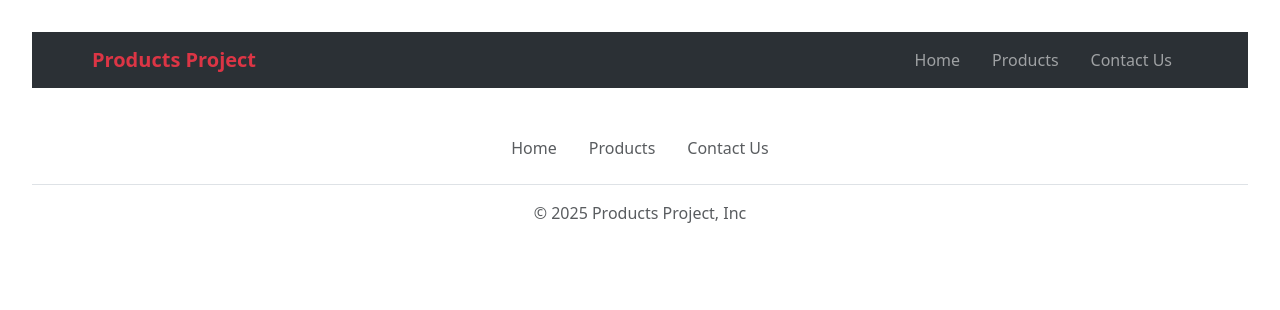
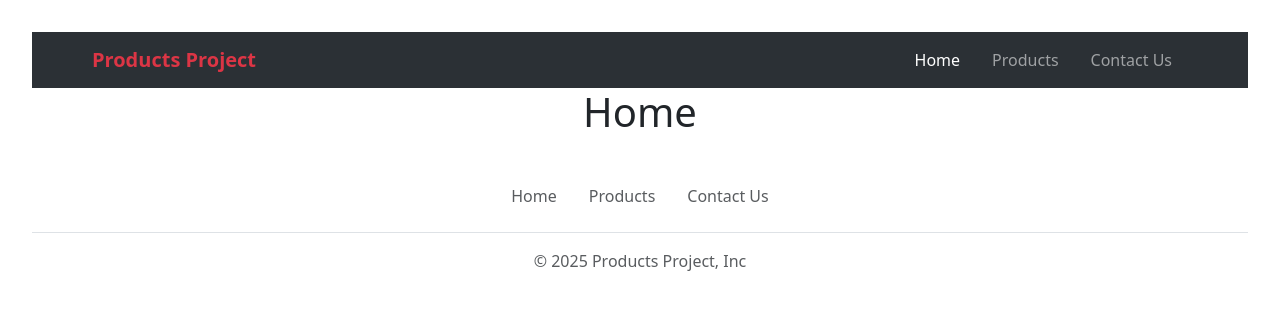
Before and after one commit to mohammedelsayyedcs/React-Products, a React (Vite) app: page / in a window 1280 px wide. Shown: the top 310 px of the page. Built offline with nearby package versions, Linux system fonts and the light colour scheme.

Commit message:
Implement Routing and Link it with Header and Footer

```diff
--- a/package.json
+++ b/package.json
@@ -12,7 +12,8 @@
   "dependencies": {
     "bootstrap": "^5.3.8",
     "react": "^19.1.1",
-    "react-dom": "^19.1.1"
+    "react-dom": "^19.1.1",
+    "react-router-dom": "^7.9.4"
   },
   "devDependencies": {
     "@eslint/js": "^9.36.0",
--- a/src/App.jsx
+++ b/src/App.jsx
@@ -1,15 +1,27 @@
 import { useState } from 'react'
-import './App.css'
 import Header from './components/Header/Header'
+import Footer from './components/Footer/Footer.jsx'
+import Home from './components/Home/Home.jsx'
+import Contact from './components/Contact/Contact.jsx'
+import Products from './components/Products/Products.jsx'
+import NotFound from './components/NotFound/NotFound.jsx'
 import '../node_modules/bootstrap/dist/js/bootstrap.min.js'
 import '../node_modules/bootstrap/dist/css/bootstrap.min.css'
-import Footer from './components/Footer/Footer.jsx'
+import './App.css'
+import { Route, Routes } from 'react-router-dom'
+
 
 function App() {
 
   return (
     <>
       <Header />
+      <Routes>
+        <Route path='/' element={<Home />}></Route>
+        <Route path='/products' element={<Products />}></Route>
+        <Route path='/contact-us' element={<Contact />}></Route>
+        <Route path='*' element={<NotFound />}></Route>
+      </Routes>
       <Footer />
     </>
   )
--- a/src/components/Header/Header.jsx
+++ b/src/components/Header/Header.jsx
@@ -1,5 +1,6 @@
 import React from 'react'
 import './Header.css'
+import { NavLink } from 'react-router-dom'
 
 export default function Header() {
     return (
@@ -13,13 +14,13 @@ export default function Header() {
                     <div className="collapse navbar-collapse" id="navbarSupportedContent">
                         <ul className="navbar-nav ms-auto mb-2 mb-lg-0">
                             <li className="nav-item">
-                                <a className="nav-link px-3" aria-current="page" href="#">Home</a>
+                                <NavLink className="nav-link px-3" to={"/"} aria-current="page">Home</NavLink>
                             </li>
                             <li className="nav-item">
-                                <a className="nav-link px-3" href="#">Products</a>
+                                <NavLink className="nav-link px-3" to={"/products"}>Products</NavLink>
                             </li>
                             <li className="nav-item">
-                                <a className="nav-link px-3 me-5" href="#">Contact Us</a>
+                                <NavLink className="nav-link px-3 me-5" to={"/contact-us"}>Contact Us</NavLink>
                             </li>
                         </ul>
                     </div>
--- a/src/main.jsx
+++ b/src/main.jsx
@@ -2,9 +2,12 @@ import { StrictMode } from 'react'
 import { createRoot } from 'react-dom/client'
 // import './index.css'
 import App from './App.jsx'
+import { BrowserRouter } from 'react-router-dom'
 
 createRoot(document.getElementById('root')).render(
   <StrictMode>
-    <App />
+    <BrowserRouter>
+      <App />
+    </BrowserRouter>
   </StrictMode>,
 )
```
Also changed, not shown: 1 other file (tests, documents, lock files or other folders).
